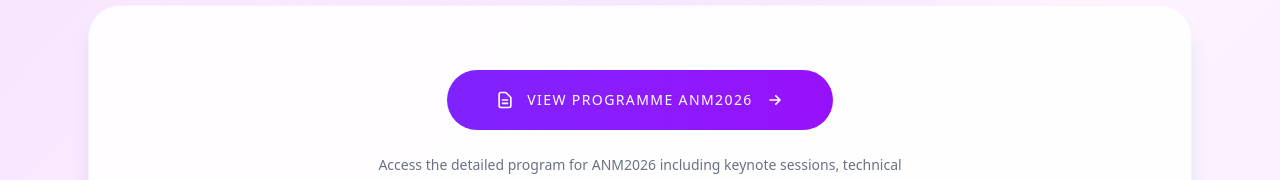
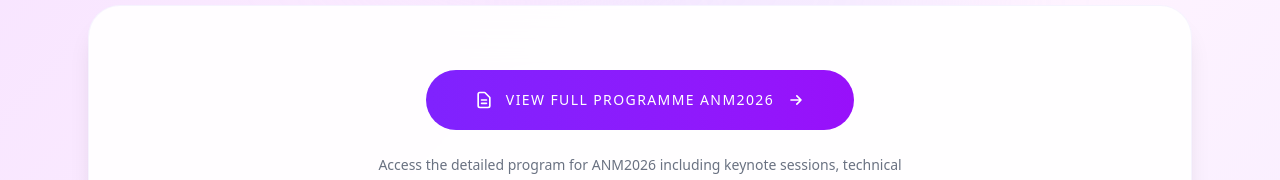
Before and after one commit to Abhijith-Suresh2283/nanoportugal, a React (Vite) app: page /program in a window 1280 px wide. Shown: the part 390-570 px from the top of the page. Built offline with nearby package versions, Linux system fonts and the light colour scheme; no server answers.

Commit message:
Update link text to 'View Full Programme ANM2026'

```diff
--- a/src/components/Program.jsx
+++ b/src/components/Program.jsx
@@ -69,7 +69,7 @@ export default function Program() {
               <svg className="w-5 h-5 group-hover:rotate-12 transition-transform duration-300" fill="none" stroke="currentColor" viewBox="0 0 24 24">
                 <path strokeLinecap="round" strokeLinejoin="round" strokeWidth={2} d="M9 12h6m-6 4h6m2 5H7a2 2 0 01-2-2V5a2 2 0 012-2h5.586a1 1 0 01.707.293l5.414 5.414a1 1 0 01.293.707V19a2 2 0 01-2 2z" />
               </svg>
-              View Programme ANM2026
+              View Full Programme ANM2026
               <svg className="w-5 h-5 group-hover:translate-x-1 transition-transform duration-300" fill="none" stroke="currentColor" viewBox="0 0 24 24">
                 <path strokeLinecap="round" strokeLinejoin="round" strokeWidth={2} d="M13 7l5 5m0 0l-5 5m5-5H6" />
               </svg>
```
